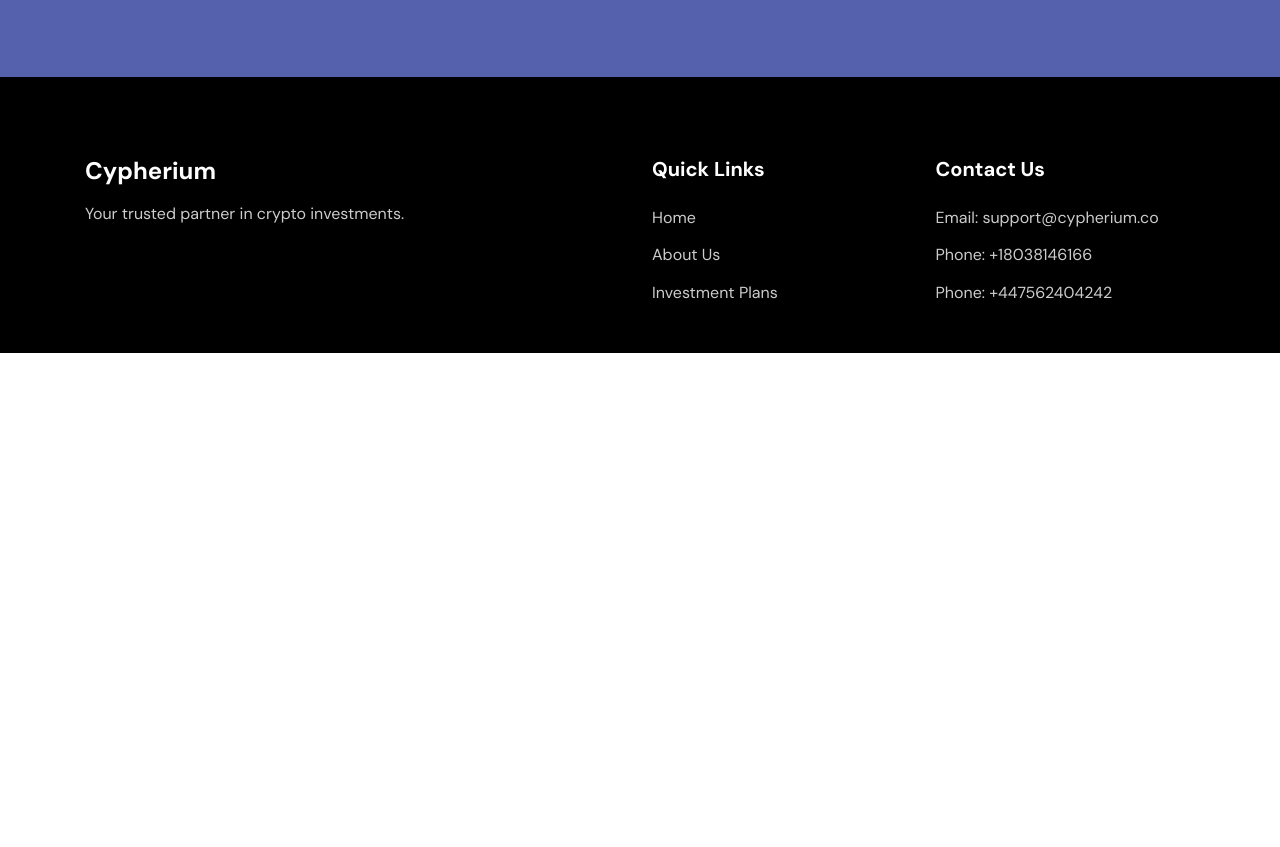
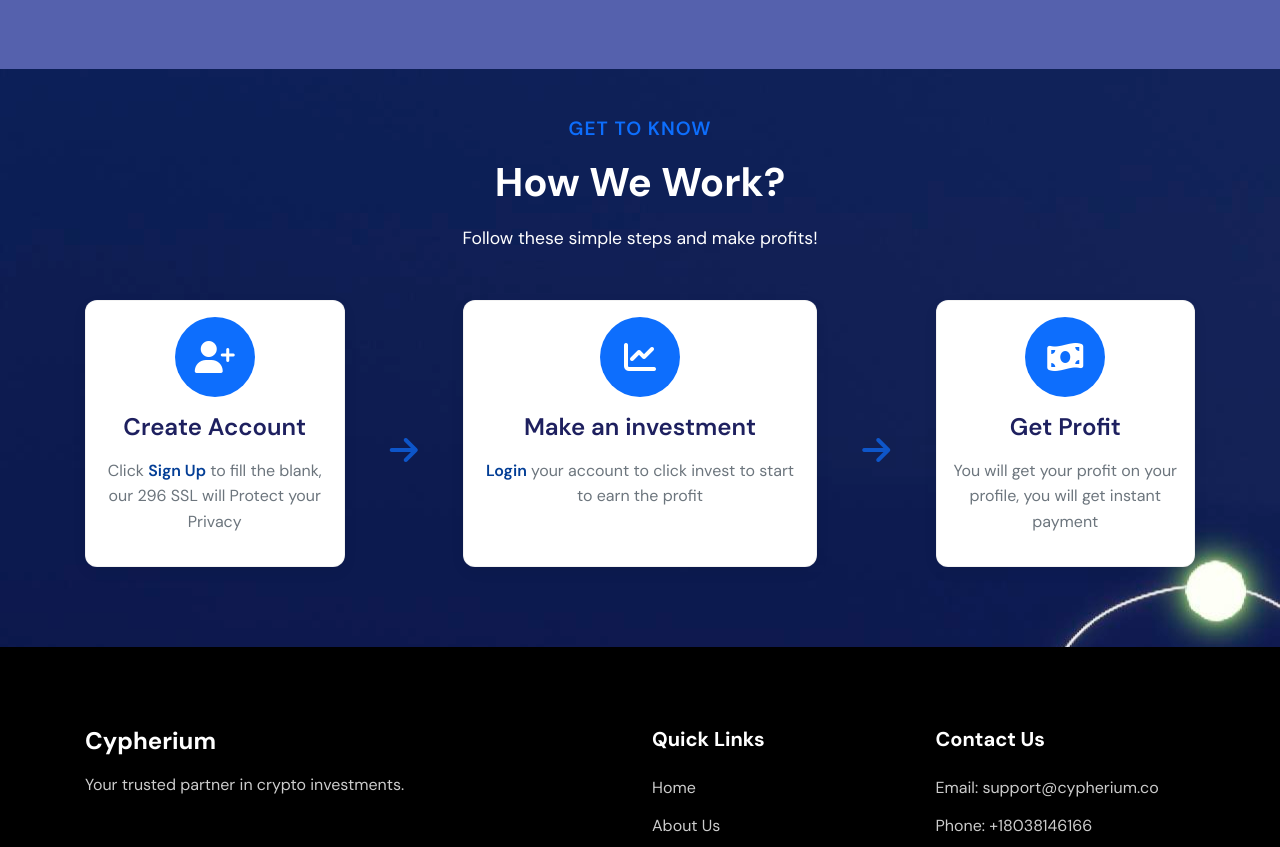
Before and after one commit to daniel-aka/cypherium, a plain HTML site: page index.html in a window 1280 px wide. Shown: the part 2221-3068 px from the top of the page. Before the commit the page ends 2574 px from the top, so only its background shows below. Drawn offline with nearby package versions, Linux system fonts and the light colour scheme.

Commit message:
added how we work section

```diff
--- a/css/styles.css
+++ b/css/styles.css
@@ -439,6 +439,136 @@
     opacity: 0.8;
   }
 
+ /* How It Works Section */
+.how-it-works {
+    background:url(../assets/bgs\ \(3\).jpg);
+    padding: 6rem 0;
+    position: relative;
+  }
+
+  .section-header {
+    margin-bottom: 3rem;
+  }
+
+  .section-subtitle {
+    color: var(--primary-color);
+    font-size: 1.2rem;
+    font-weight: 600;
+    text-transform: uppercase;
+    letter-spacing: 1px;
+    margin-bottom: 1rem;
+  }
+
+  .section-title {
+    color: var(--white);
+    font-size: 2.5rem;
+    font-weight: 700;
+    margin-bottom: 1rem;
+  }
+
+  .section-description {
+    color: var(--white);
+    font-size: 1.1rem;
+    max-width: 600px;
+    margin: 0 auto;
+  }
+
+  .steps-container {
+    position: relative;
+  }
+
+  .step-item {
+    margin-bottom: 2rem;
+  }
+
+  .step-card {
+    background: var(--white);
+    border-radius: var(--border-radius);
+    padding: 1rem;
+    height: 100%;
+    box-shadow: 0 5px 15px rgba(0, 0, 0, 0.05);
+    transition: all 0.3s ease;
+    border: 1px solid rgba(0, 0, 0, 0.05);
+  }
+
+  .step-card:hover {
+    transform: translateY(-10px);
+    box-shadow: 0 15px 30px rgba(0, 0, 0, 0.1);
+  }
+
+  .step-icon {
+    width: 80px;
+    height: 80px;
+    margin: 0 auto 1rem;
+    display: flex;
+    align-items: center;
+    justify-content: center;
+    background-color: var(--primary-color);
+    color: var(--white);
+    border-radius: 50%;
+    font-size: 2rem;
+  }
+
+  .step-title {
+    color: var(--dark-blue);
+    font-size: 1.5rem;
+    font-weight: 600;
+    margin-bottom: 1rem;
+  }
+
+  .step-text {
+    color: var(--dark-gray);
+    font-size: 1rem;
+    line-height: 1.6;
+  }
+
+  .step-text a{
+    color: var(--primary-dark);
+    font-weight: 600;
+    text-decoration: none;
+  }
+
+  .arrow-container {
+    padding: 0;
+  }
+
+  .arrow-container i {
+    color: var(--primary-color);
+    font-size: 2rem;
+    opacity: 0.7;
+  }
+
+  /* Responsive Adjustments */
+  @media (max-width: 992px) {
+    .arrow-container {
+      display: none !important;
+    }
+
+    .step-item {
+      margin-bottom: 3rem;
+    }
+
+    .step-card {
+      max-width: 350px;
+      margin: 0 auto;
+    }
+  }
+
+  @media (max-width: 768px) {
+    .how-it-works {
+      padding: 4rem 0;
+    }
+
+    .section-title {
+      font-size: 2rem;
+    }
+
+    .step-icon {
+      width: 70px;
+      height: 70px;
+      font-size: 1.8rem;
+    }
+  }
   /* Buttons */
   .btn {
     padding: var(--btn-padding);
--- a/index.html
+++ b/index.html
@@ -13,6 +13,8 @@
   <link rel="preconnect" href="https://fonts.googleapis.com">
   <link rel="preconnect" href="https://fonts.gstatic.com" crossorigin>
   <link href="https://fonts.googleapis.com/css2?family=DM+Sans:ital,opsz,wght@0,9..40,100..1000;1,9..40,100..1000&display=swap" rel="stylesheet">
+   <!-- Font Awesome -->
+<link rel="stylesheet" href="https://cdnjs.cloudflare.com/ajax/libs/font-awesome/6.4.0/css/all.min.css">
 </head>
 <body>
   <!-- Navigation -->
@@ -171,7 +173,70 @@
       </div>
     </div>
   </section>
+<!-- How It Works Section -->
+  <section class="how-it-works py-5">
+    <div class="container">
+      <div class="section-header text-center mb-5">
+        <h2 class="section-subtitle">Get to Know</h2>
+        <h1 class="section-title">How We Work?</h1>
+        <p class="section-description">Follow these simple steps and make profits!</p>
+      </div>
 
+      <div class="row steps-container">
+        <!-- Step 1 -->
+        <div class="col-md-3 step-item">
+          <div class="step-card text-center">
+            <div class="step-icon">
+              <i class="fas fa-user-plus"></i>
+            </div>
+            <h3 class="step-title">Create Account</h3>
+            <p class="step-text">
+              Click <a href="#">Sign Up</a> to fill the blank, our 296 SSL
+              will Protect your Privacy
+            </p>
+          </div>
+        </div>
+
+        <!-- Arrow between steps -->
+        <div class="col-md-1 d-flex align-items-center justify-content-center arrow-container">
+          <i class="fas fa-arrow-right"></i>
+        </div>
+
+        <!-- Step 2 -->
+        <div class="col-md-4 step-item">
+          <div class="step-card text-center">
+            <div class="step-icon">
+              <i class="fas fa-chart-line"></i>
+            </div>
+            <h3 class="step-title">Make an investment</h3>
+            <p class="step-text">
+               <a href="#">Login</a> your account to click invest to start
+              to earn the profit
+            </p>
+          </div>
+        </div>
+
+        <!-- Arrow between steps -->
+        <div class="col-md-1 d-flex align-items-center justify-content-center arrow-container">
+          <i class="fas fa-arrow-right"></i>
+        </div>
+
+        <!-- Step 3 -->
+        <div class="col-md-3 step-item">
+          <div class="step-card text-center">
+            <div class="step-icon">
+              <i class="fas fa-money-bill-wave"></i>
+            </div>
+            <h3 class="step-title">Get Profit</h3>
+            <p class="step-text">
+              You will get your profit on your profile,
+              you will get instant payment
+            </p>
+          </div>
+        </div>
+      </div>
+    </div>
+  </section>
   <!-- Footer -->
   <footer class="main-footer">
     <div class="container">
```
